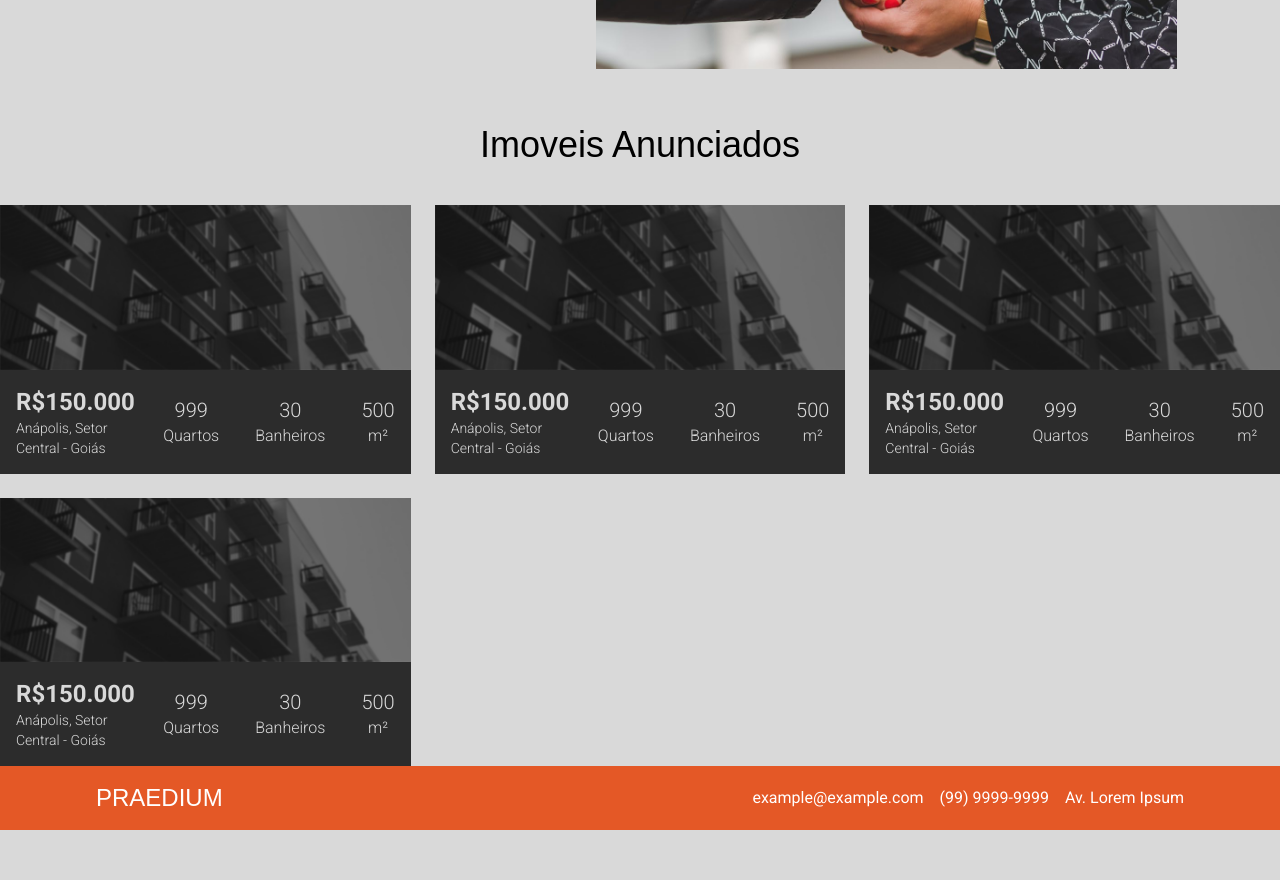
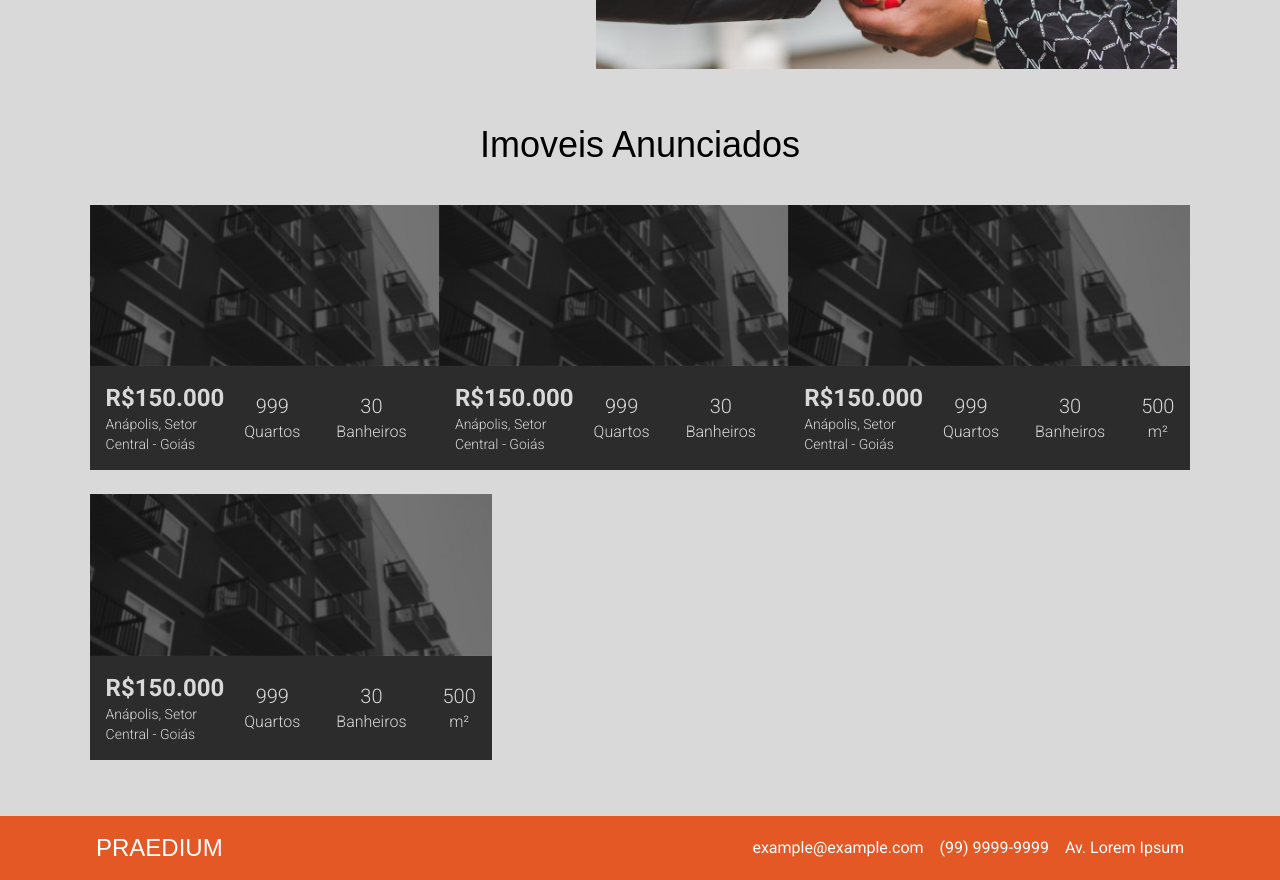
Before and after one commit to izuca/Praedium, a Next.js app in the folder frontend/: page / in a window 1280 px wide. Shown: the part 1020-1900 px from the top of the page. Before the commit the page ends 1850 px from the top, so only its background shows below. Built offline with nearby package versions, Linux system fonts and the light colour scheme; a web font is replaced by a local one.

Commit message:
Error Page

```diff
--- /dev/null
+++ b/frontend/src/app/not-found.tsx
@@ -0,0 +1,11 @@
+export default function NotFound(){
+    return(
+        <div className="hero min-h-screen flex flex-col justify-center gap-8 py-10 lg:py-0"
+        style={{
+          backgroundImage: `url('/hero_background.jpg')`,
+        }}>
+            <h1 className="font-serif text-white-600 text-7xl lg:text-9xl text-center lg:text-left">Erro 404</h1>
+            <p className="text-white-600 text-2xl font-light text-center lg:text-left">Página não encontrada</p>
+        </div>
+    )
+}
--- a/frontend/src/app/page.tsx
+++ b/frontend/src/app/page.tsx
@@ -8,7 +8,7 @@ export default function Home() {
     <div className="flex flex-col gap-14">
       <Hero/>
       <About/>
-      <ImoveisList/>
+      <ImoveisList className="pb-14"/>
     </div>
   );
 }
--- a/frontend/src/components/imoveisList.tsx
+++ b/frontend/src/components/imoveisList.tsx
@@ -1,8 +1,12 @@
 import ImovelCard from "./imovelCard"
 
-export default function ImoveisList(){
+interface ImovelCardProps {
+    className?: string
+}
+
+export default function ImoveisList({ className} : ImovelCardProps ){
     return(
-        <div className="flex flex-col items-center gap-10">
+        <div className={`flex flex-col items-center gap-10 px-32 ${className}`}>
             <h3 className="font-serif text-4xl ">Imoveis Anunciados</h3>
             <div className="grid grid-cols-1 lg:grid-cols-2 xl:grid-cols-3 gap-6 justify-items-center">
                 <ImovelCard/>
--- a/frontend/src/components/imovelCard.tsx
+++ b/frontend/src/components/imovelCard.tsx
@@ -3,7 +3,7 @@ import Image from "next/image";
 export default function ImovelCard() {
   return (
     <div className="flex flex-col justify-center items-center w-fit hover:cursor-pointer">
-      <Image src="/hero_background.jpg" alt="teste" width={500} height={500} className="w-fit"/>
+      <Image src="/hero_background.jpg" alt="teste" width={400} height={500} className="w-fit"/>
       <div className="bg-black p-4 flex justify-center items-center gap-5 w-full">
         <div className="flex flex-col">
             <span className="font-bold text-2xl text-white-600">R$150.000</span>
```
